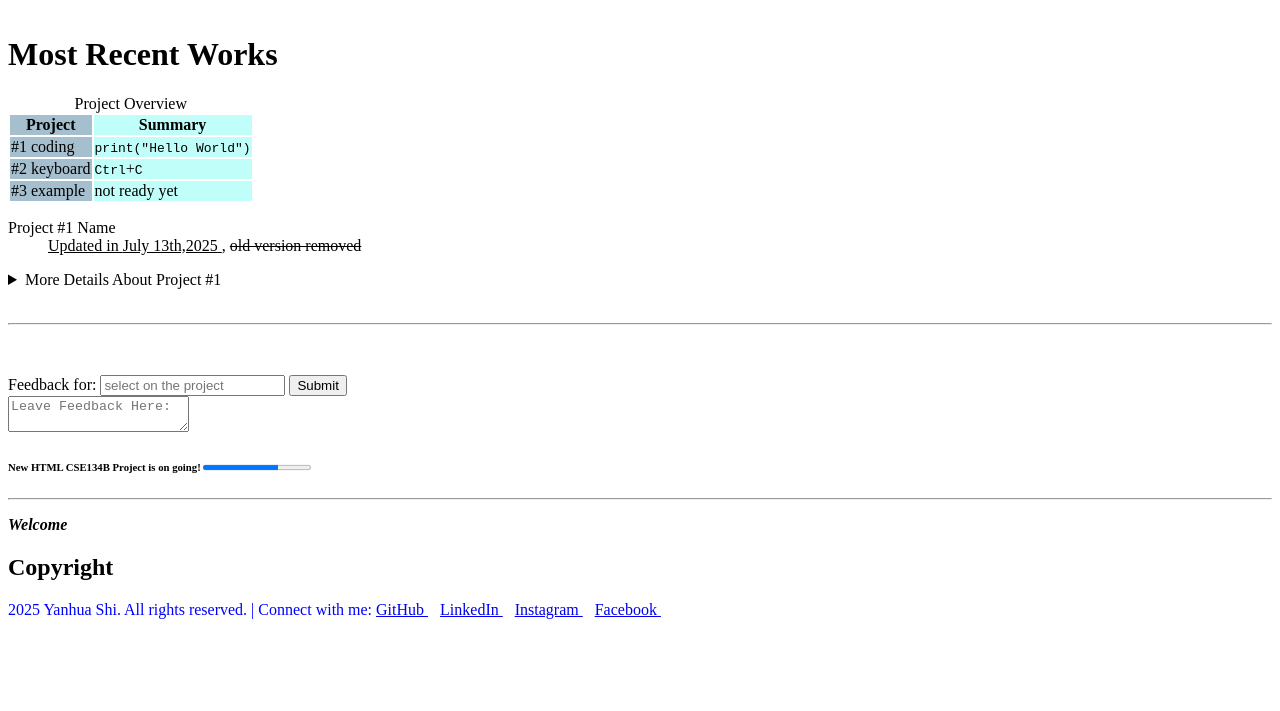
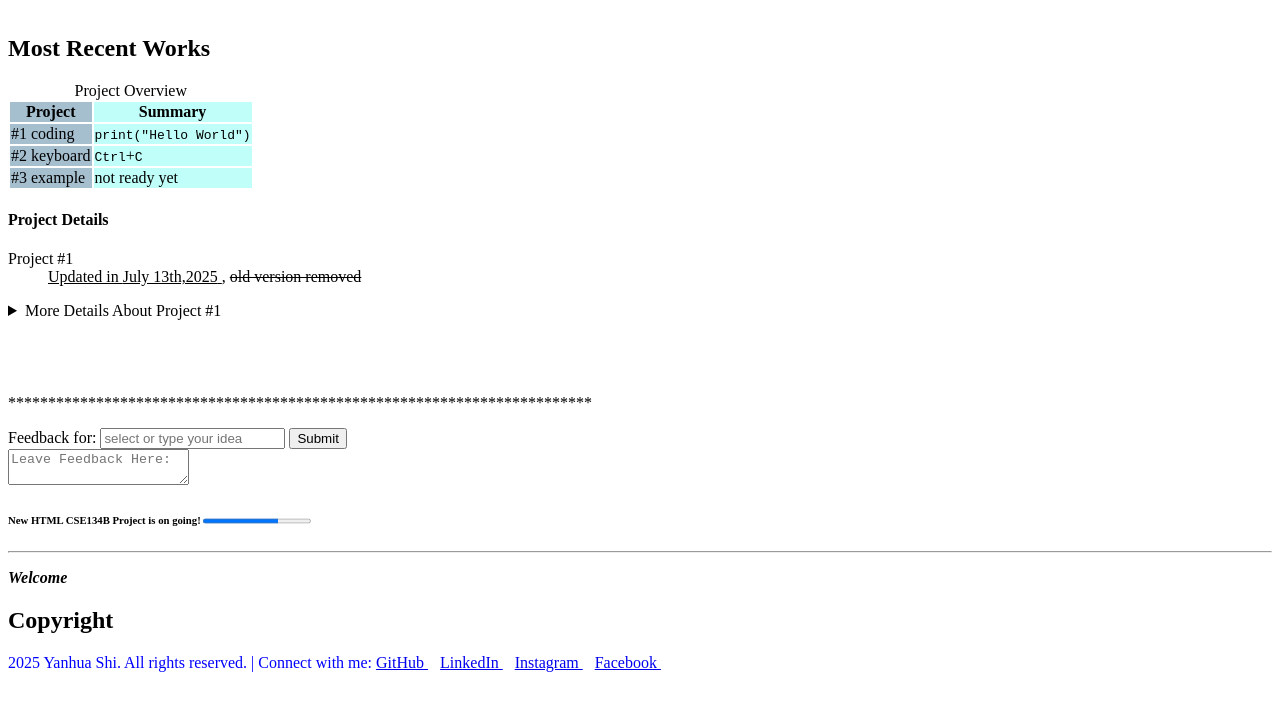
Before and after one commit to yas033/cse-134-ss1-2025-HW2, a plain HTML site: page project.html in a window 1280 px wide. Shown: the part 87-798 px from the top of the page. Drawn offline with Linux system fonts and the light colour scheme.

Commit message:
changes on project.html, done with index.html and about.html (for validation)

```diff
--- a/project.html
+++ b/project.html
@@ -33,9 +33,9 @@
         </header>
 
         <main>
-            <h1>Most Recent Works</h1>
 
             <section>
+                <h2>Most Recent Works</h2>
                 <table>
                     <caption>
                         Project Overview
@@ -64,8 +64,9 @@
             </section>
 
             <section>
+                <h4>Project Details</h4>
                 <dl>
-                    <dt>Project #1 Name</dt>
+                    <dt>Project #1</dt>
                     <dd>
                         <ins>
                             Updated in <time datetime="2025-07-13">July 13th,2025</time>
@@ -80,19 +81,19 @@
                     <p>This project uses<dfn> SOME SPECIAL </dfn>technology</p>
                 </details>
                 <pre>
-                    <br /><hr>
+                    <br />
                 </pre>
-            </section>
+                <p>*************************************************************************</p>
 
-            <section>
+
                 <form action="/submit" method="post">
                     <label for="feedback">Feedback for:</label>
-                    <input list="feedback" placeholder="select on the project">
-                    <datalist id="feedback">
+                    <input id="feedback" list="feedback-list" placeholder="select or type your idea">
+                    <datalist id="feedback-list">
                         <option value="project #1">
                         <option value="project #2">
                         <option value="project #3">
-                        <option value="Other suggestion">
+                        <option value="Other suggestions">
                     </datalist>
                     <button type="submit">Submit</button><br />
                     <textarea placeholder="Leave Feedback Here:"></textarea>
```
